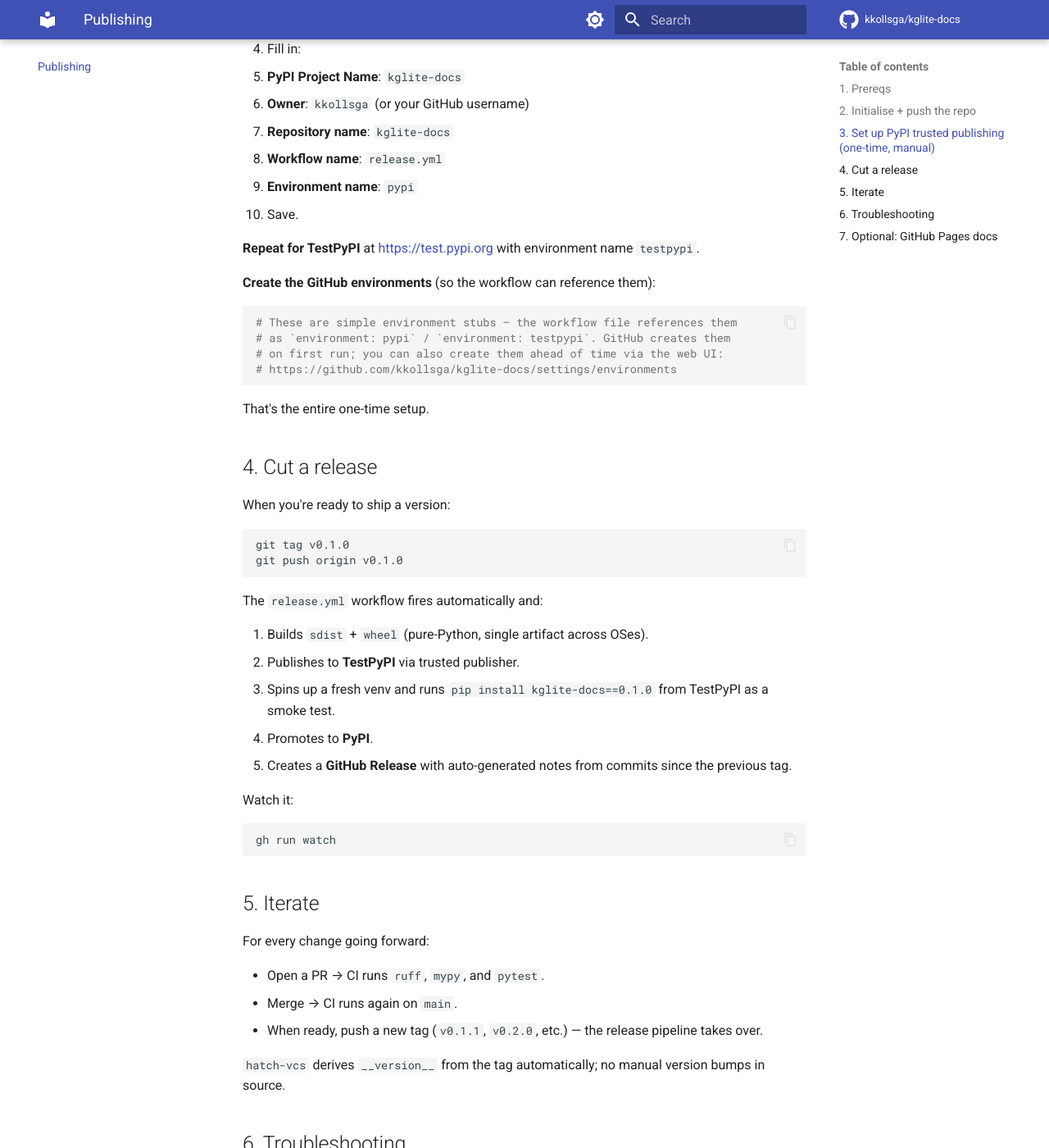
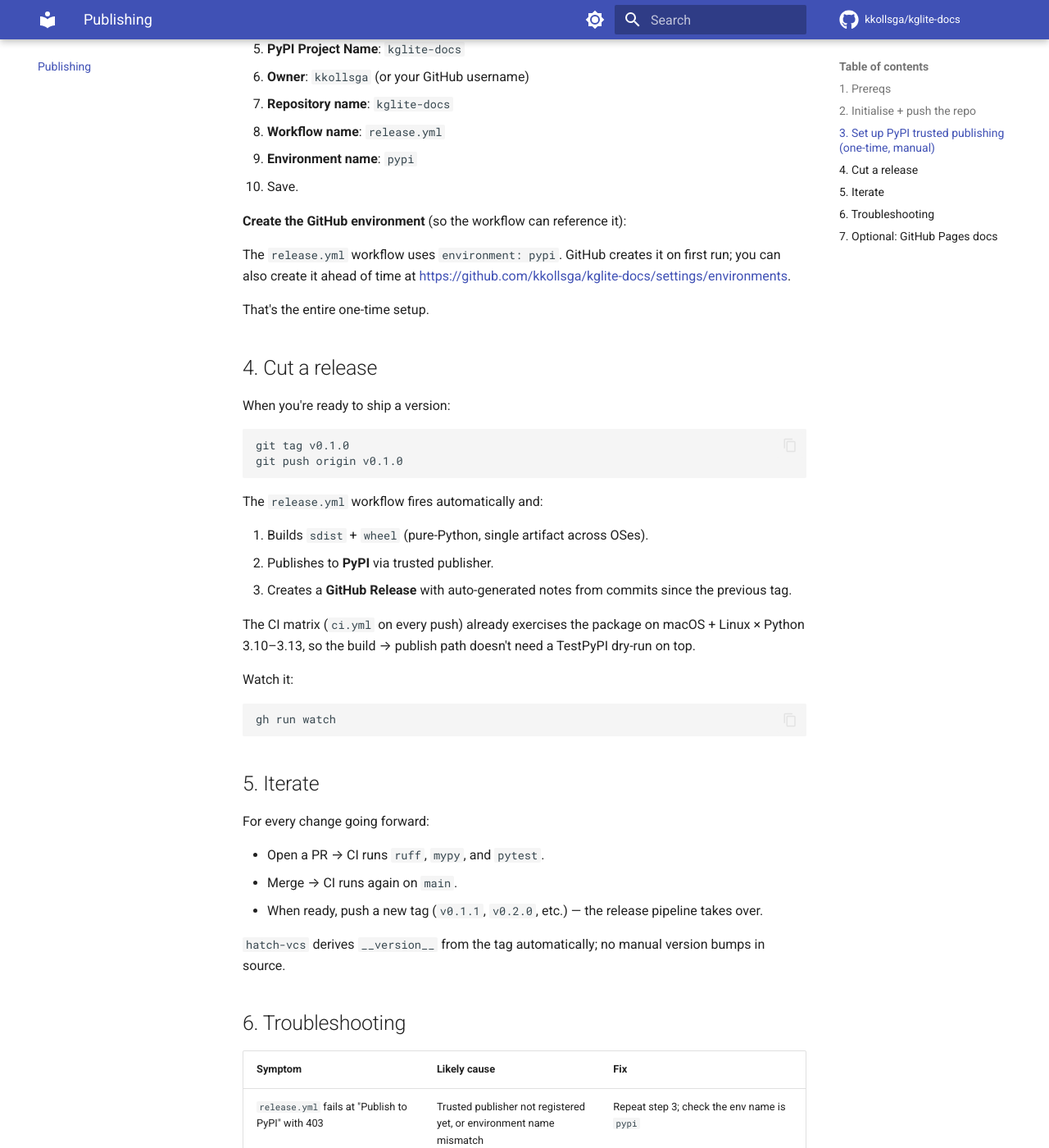
Before and after one commit to kkollsga/kglite-docs, an MkDocs documentation site: the page built from docs/publishing.md, in a window 1280 px wide and 1400 px high, scrolled down 1372 px. Shown: the whole window at 82% size. Built offline with MkDocs 1.6.1 and Material for MkDocs 9.7.7, drawn with Linux system fonts in a browser that asks for light colours; comment, search, counter and statistics services are not loaded; some of the changed text lies outside the part shown.

Commit message:
Drop TestPyPI from the release pipeline
CI matrix (ruff + mypy + pytest on py3.10-3.13 × macOS/Linux on
every push) already catches the things the TestPyPI dry-run would —
broken wheel, missing deps, import failures. TestPyPI was earning
its keep only as a 'first time publishing' rehearsal, and we'd
rather have one trusted publisher to configure, not two.

release.yml: trimmed to build → publish-pypi → github-release.
Dropped publish-testpypi + smoke-test-testpypi jobs.

docs/publishing.md, docs/contributing.md, CHANGELOG.md: updated to
match. Note added in publishing.md explaining the choice (CI matrix
is the safety net).

Historical TestPyPI references in docs/design-history/ stay — they
reflect the original plan, which is the point of that folder.

````diff
--- a/docs/publishing.md
+++ b/docs/publishing.md
@@ -13,7 +13,6 @@ You'll also need accounts on:
 
 - **GitHub** (free) — for the repo + Actions
 - **PyPI** (free) — to host the package
-- **TestPyPI** (free) — to dry-run releases before promoting to PyPI
 
 ## 2. Initialise + push the repo
 
@@ -61,16 +60,9 @@ Trusted publishing lets GitHub Actions push to PyPI without an API token — Git
    - **Environment name**: `pypi`
 5. Save.
 
-**Repeat for TestPyPI** at <https://test.pypi.org> with environment name `testpypi`.
+**Create the GitHub environment** (so the workflow can reference it):
 
-**Create the GitHub environments** (so the workflow can reference them):
-
-```bash
-# These are simple environment stubs — the workflow file references them
-# as `environment: pypi` / `environment: testpypi`. GitHub creates them
-# on first run; you can also create them ahead of time via the web UI:
-# https://github.com/kkollsga/kglite-docs/settings/environments
-```
+The `release.yml` workflow uses `environment: pypi`. GitHub creates it on first run; you can also create it ahead of time at <https://github.com/kkollsga/kglite-docs/settings/environments>.
 
 That's the entire one-time setup.
 
@@ -86,10 +78,10 @@ git push origin v0.1.0
 The `release.yml` workflow fires automatically and:
 
 1. Builds `sdist` + `wheel` (pure-Python, single artifact across OSes).
-2. Publishes to **TestPyPI** via trusted publisher.
-3. Spins up a fresh venv and runs `pip install kglite-docs==0.1.0` from TestPyPI as a smoke test.
-4. Promotes to **PyPI**.
-5. Creates a **GitHub Release** with auto-generated notes from commits since the previous tag.
+2. Publishes to **PyPI** via trusted publisher.
+3. Creates a **GitHub Release** with auto-generated notes from commits since the previous tag.
+
+The CI matrix (`ci.yml` on every push) already exercises the package on macOS + Linux × Python 3.10–3.13, so the build → publish path doesn't need a TestPyPI dry-run on top.
 
 Watch it:
 
@@ -111,7 +103,7 @@ For every change going forward:
 
 | Symptom | Likely cause | Fix |
 |---|---|---|
-| `release.yml` fails at "Publish to TestPyPI" with 403 | Trusted publisher not registered yet | Repeat step 3 |
+| `release.yml` fails at "Publish to PyPI" with 403 | Trusted publisher not registered yet, or environment name mismatch | Repeat step 3; check the env name is `pypi` |
 | `Module 'kglite_docs' has no attribute '__version__'` after install | sdist built without `.git` available | Make sure the workflow checks out with `fetch-depth: 0` (the shipped workflow does) |
 | `pip install kglite-docs` fails with kglite resolver error | kglite has a stricter Python version constraint | Check the kglite version pin in `pyproject.toml` and tighten if needed |
 | CI test failures only on Windows | We don't target Windows in v0.1 | `ci.yml` matrix is mac + linux; revisit if Windows users show up |
````
Also changed, not shown: CHANGELOG.md (+1 -1 lines), docs/contributing.md (+2 -4 lines), 1 other file.
